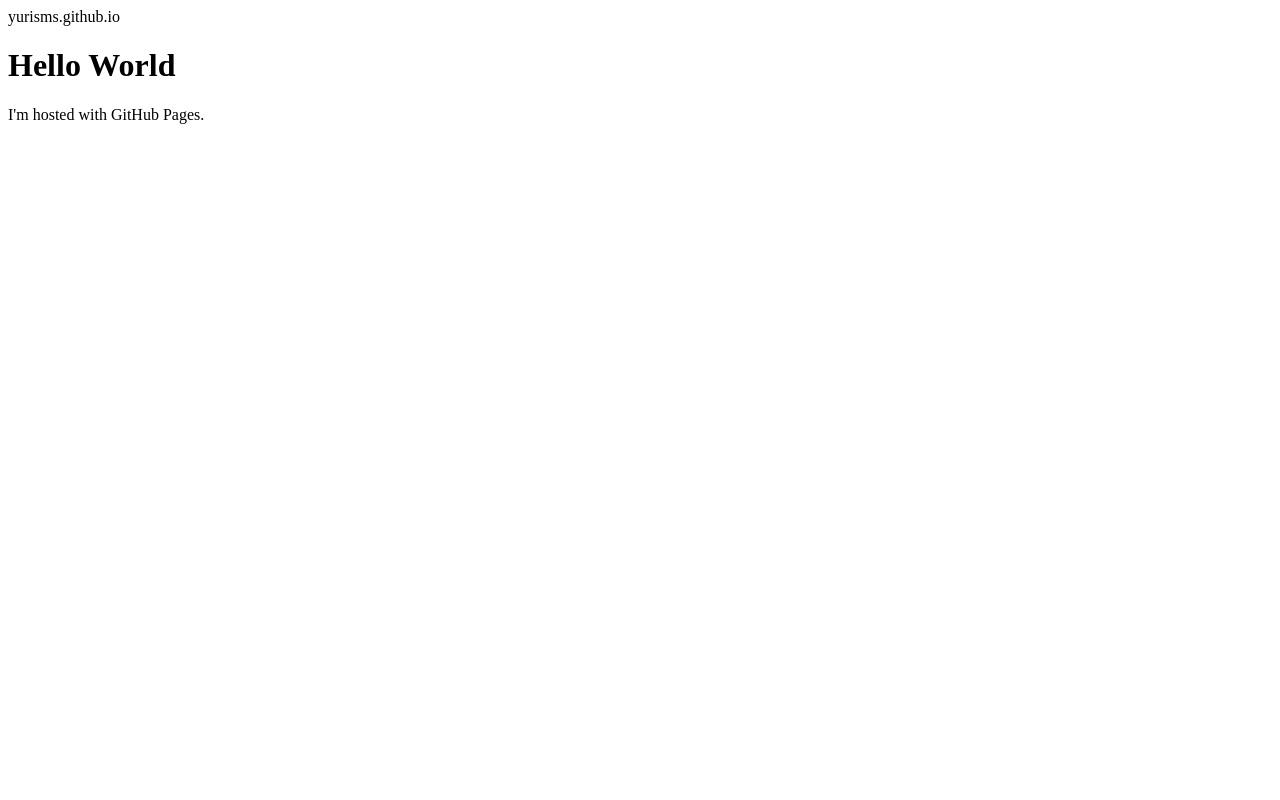
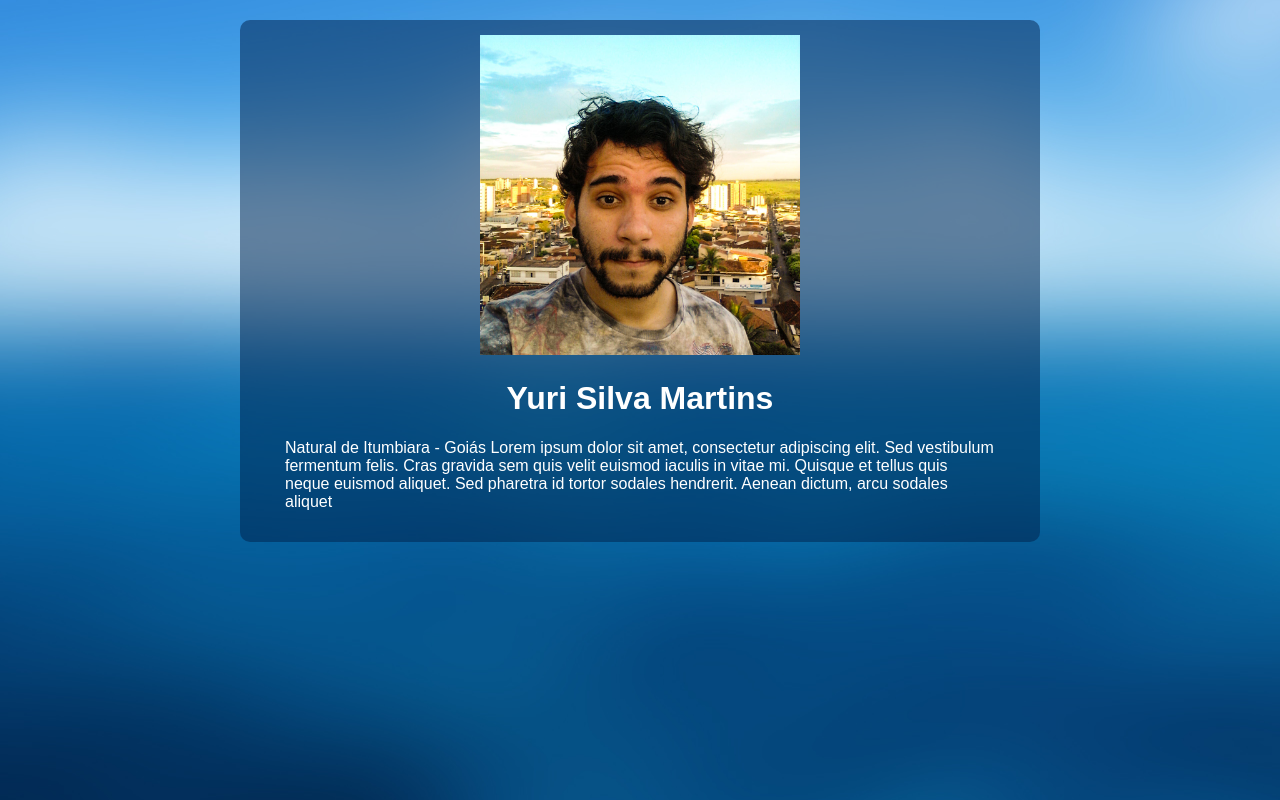
Before and after one commit to yurisms/siteyuri, a plain HTML site: page index.html in a window 1280 px wide. Drawn offline with Linux system fonts and the light colour scheme.

Commit message:
Update index.html

```diff
--- a/index.html
+++ b/index.html
@@ -1,8 +1,20 @@
 <!DOCTYPE html>
 <html>
-<head>yurisms.github.io</head>
-<body>
-<h1>Hello World</h1>
-<p>I'm hosted with GitHub Pages.</p>
-</body>
+    <head>
+        <title>Currículo de Yuri</title>
+        <link rel="stylesheet" href="aplication.css">
+    </head>
+    <body>
+        <main>
+        <div class="foto">
+        <img src="foto.jpg" alt="Yuri" height=320 width=320>
+        </div>
+
+        <h1 class="titulo">Yuri Silva Martins</h1>
+        <p class+"texto">Natural de Itumbiara - Goiás
+            Lorem ipsum dolor sit amet, consectetur adipiscing elit. Sed vestibulum fermentum felis. Cras gravida sem quis velit euismod iaculis in vitae mi. Quisque et tellus quis neque euismod aliquet. Sed pharetra id tortor sodales hendrerit. Aenean dictum, arcu sodales aliquet
+        </p>
+        </main>
+
+    </body>
 </html>
```
